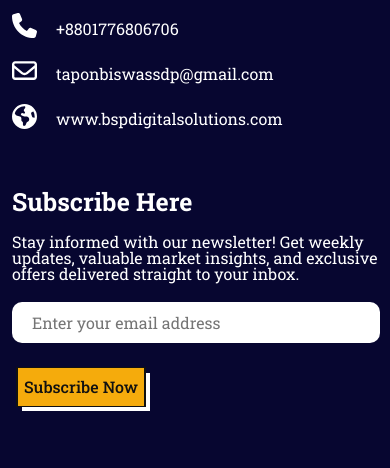
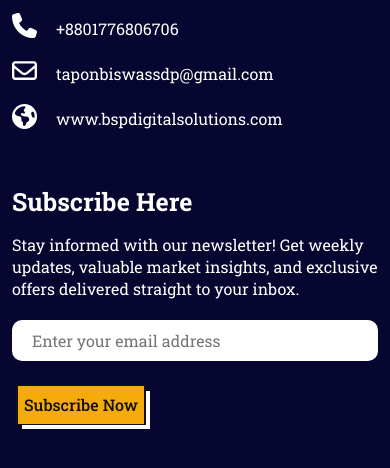
Before and after one commit to taponbiswas007/bspit, a plain HTML site: page index.html in a window 390 px wide. Shown: the part 6214-6682 px from the top of the page. Drawn offline with nearby package versions, Linux system fonts and the light colour scheme; a web font is replaced by a local one.

Commit message:
footer complete

```diff
--- a/assets/scss/pages/_homepage.scss
+++ b/assets/scss/pages/_homepage.scss
@@ -2068,11 +2068,9 @@
         display: flex;
         justify-content: space-between;
         align-items: flex-start;
-        column-gap: 20px;
-        flex-wrap: wrap;
         row-gap: 40px;
         .footer-item {
-            min-width: 368px;
+          width: 49%;
             ul {
                 li {
                     color: $white;
@@ -2112,6 +2110,12 @@
                             text-transform: capitalize;
                             font-size: 25px;
                             font-weight: 700;
+                        }
+                        &:nth-child(2) {
+                           line-height: 22px;
+                        }
+                        &:last-child{
+                            width: 140px;
                         }
                     }
                 }
@@ -2308,8 +2312,17 @@
             }
         }
     }
+    .footer-wrapper{
+        .footer-main-content-area{
+         flex-direction: column;
+         .footer-item{
+             width: 100%;
+         }
+        }
+     }
 
 }
+
 
 @media screen and (max-width: 768px) {
     .header-and-banner {
```
Also changed, not shown: assets/css/styles.css, 1 other file.
